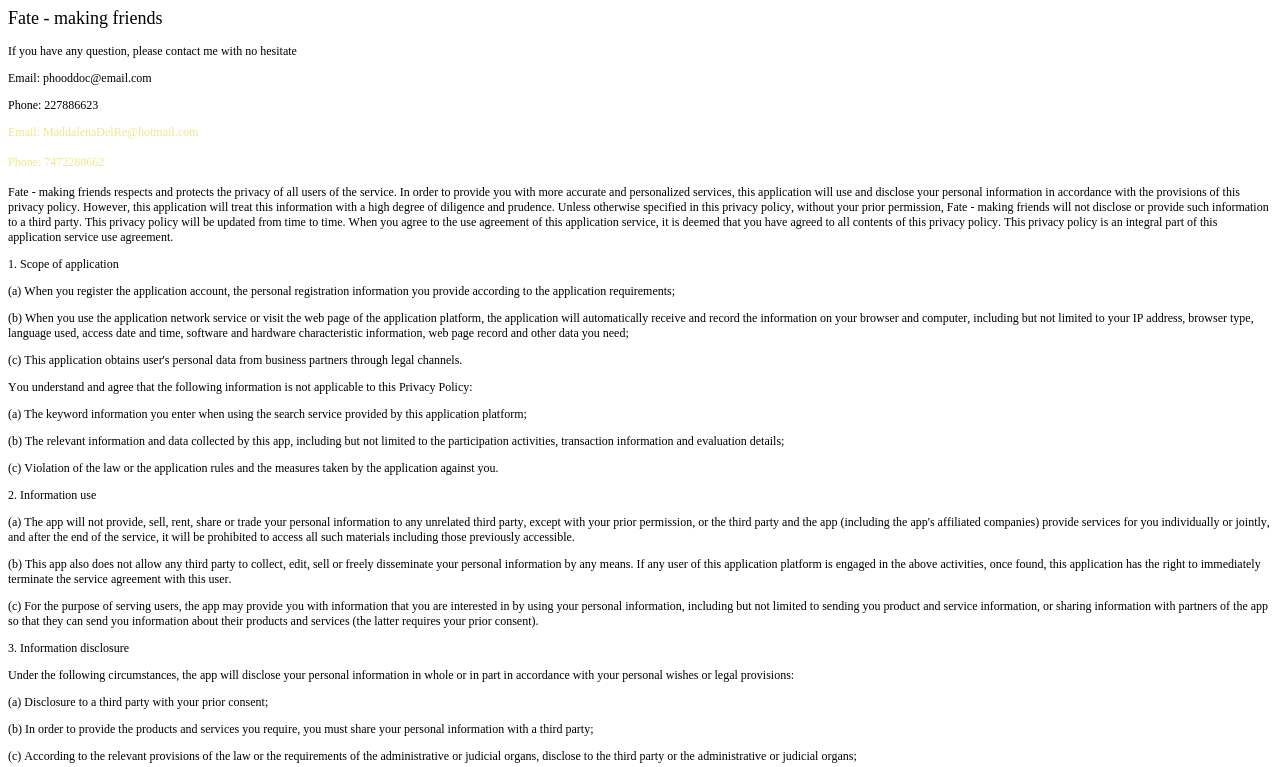
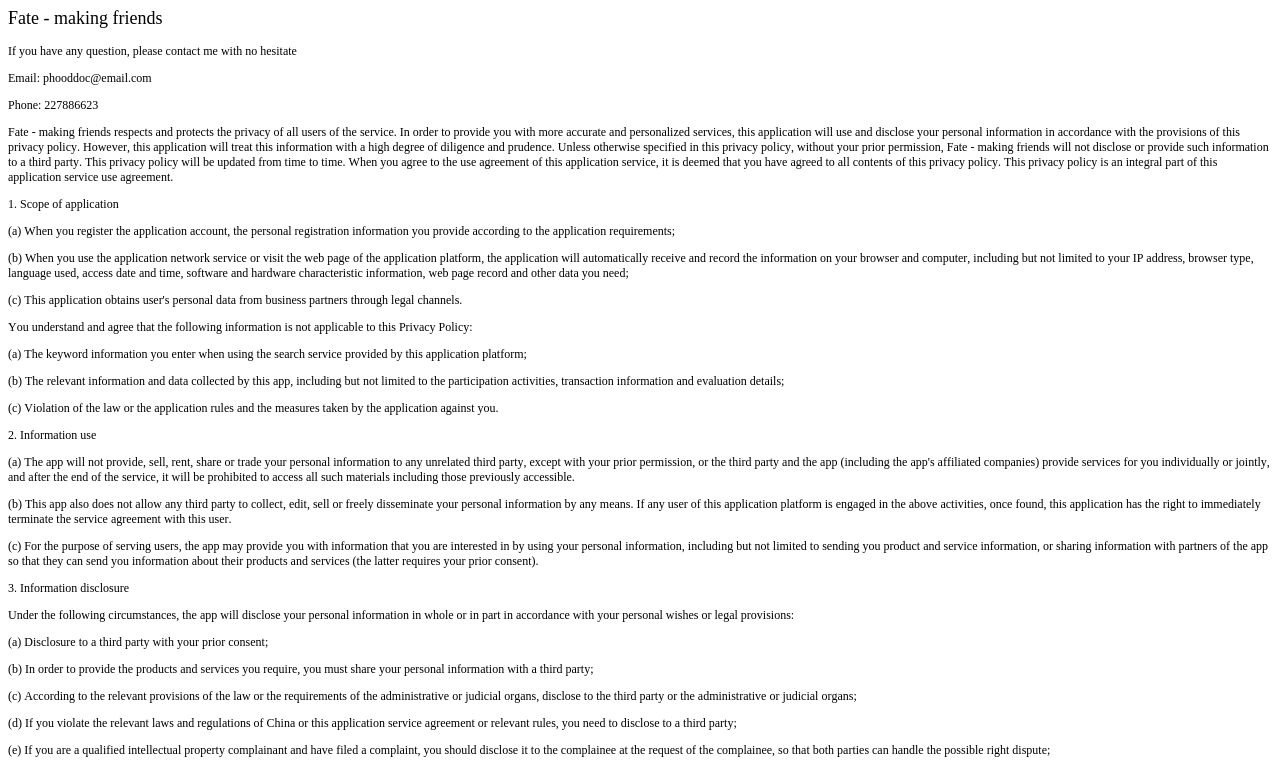
Before and after one commit to xinjianwuhan/ylg.github.io, a plain HTML site: page index.html in a window 1280 px wide. Shown: the top 767 px of the page. Drawn offline with Linux system fonts and the light colour scheme.

Commit message:
Update index.html

```diff
--- a/index.html
+++ b/index.html
@@ -16,9 +16,7 @@
 <p class="p2"><span class="s1">If you have any question, please contact me with no hesitate</span></p>
 <p class="p2"><span class="s1">Email: phooddoc@email.com</span></p>
 <p class="p2"><span class="s1">Phone: 227886623</span></p>
-<h3 style="margin: 0.0px 0.0px 14.9px 0.0px; font: 12.0px 'Songti SC'; color: #F0E68C; -webkit-text-stroke: #F0E68C"><span class="s1">Email: MaddalenaDelRe@hotmail.com</span></h3>
-<h3 style="margin: 0.0px 0.0px 14.9px 0.0px; font: 12.0px 'Songti SC'; color: #F0E68C; -webkit-text-stroke: #F0E68C"><span class="s1">Phone: 7472280662</span></h3>
- <p class="p2"><span class="s1">Fate - making friends respects and protects the privacy of all users of the service. In order to provide you with more accurate and personalized services, this application will use and disclose your personal information in accordance with the provisions of this privacy policy. However, this application will treat this information with a high degree of diligence and prudence. Unless otherwise specified in this privacy policy, without your prior permission, Fate - making friends will not disclose or provide such information to a third party. This privacy policy will be updated from time to time. When you agree to the use agreement of this application service, it is deemed that you have agreed to all contents of this privacy policy. This privacy policy is an integral part of this application service use agreement.</span></p>
+<p class="p2"><span class="s1">Fate - making friends respects and protects the privacy of all users of the service. In order to provide you with more accurate and personalized services, this application will use and disclose your personal information in accordance with the provisions of this privacy policy. However, this application will treat this information with a high degree of diligence and prudence. Unless otherwise specified in this privacy policy, without your prior permission, Fate - making friends will not disclose or provide such information to a third party. This privacy policy will be updated from time to time. When you agree to the use agreement of this application service, it is deemed that you have agreed to all contents of this privacy policy. This privacy policy is an integral part of this application service use agreement.</span></p>
 <p class="p2"><span class="s1">1. Scope of application</span></p>
 <p class="p2"><span class="s1">(a) When you register the application account, the personal registration information you provide according to the application requirements;</span></p>
 <p class="p2"><span class="s1">(b) When you use the application network service or visit the web page of the application platform, the application will automatically receive and record the information on your browser and computer, including but not limited to your IP address, browser type, language used, access date and time, software and hardware characteristic information, web page record and other data you need;</span></p>
```
